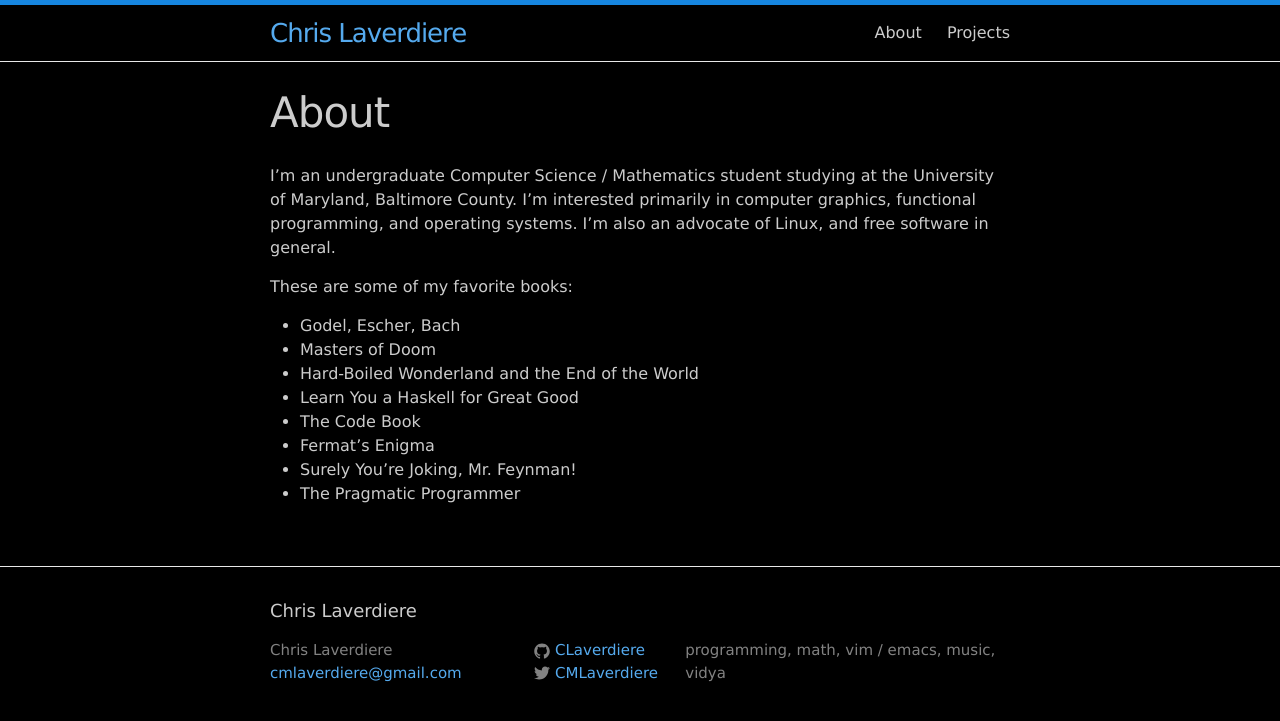
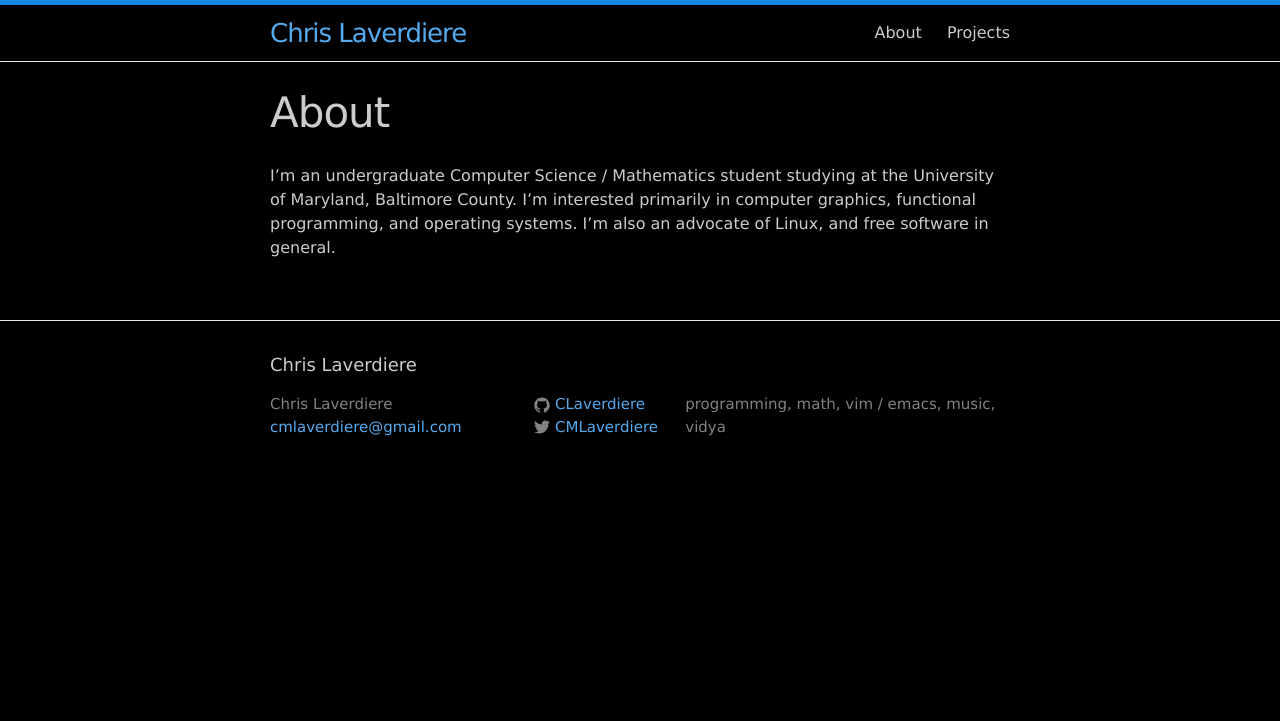
Before and after one commit to cmlaverdiere/CLaverdiere.github.io, a Jekyll site: the page built from about.md, in a window 1280 px wide. Shown: the top 721 px of the page. Built offline with Jekyll 4.4.1, drawn with Linux system fonts in a browser that asks for light colours.

Commit message:
Remove books

```diff
--- a/about.md
+++ b/about.md
@@ -8,14 +8,3 @@ I'm an undergraduate Computer Science / Mathematics student studying at the
 University of Maryland, Baltimore County. I'm interested primarily in computer
 graphics, functional programming, and operating systems. I'm also an advocate of
 Linux, and free software in general.
-
-These are some of my favorite books:
-
-- Godel, Escher, Bach
-- Masters of Doom
-- Hard-Boiled Wonderland and the End of the World
-- Learn You a Haskell for Great Good
-- The Code Book
-- Fermat's Enigma
-- Surely You're Joking, Mr. Feynman!
-- The Pragmatic Programmer
```
